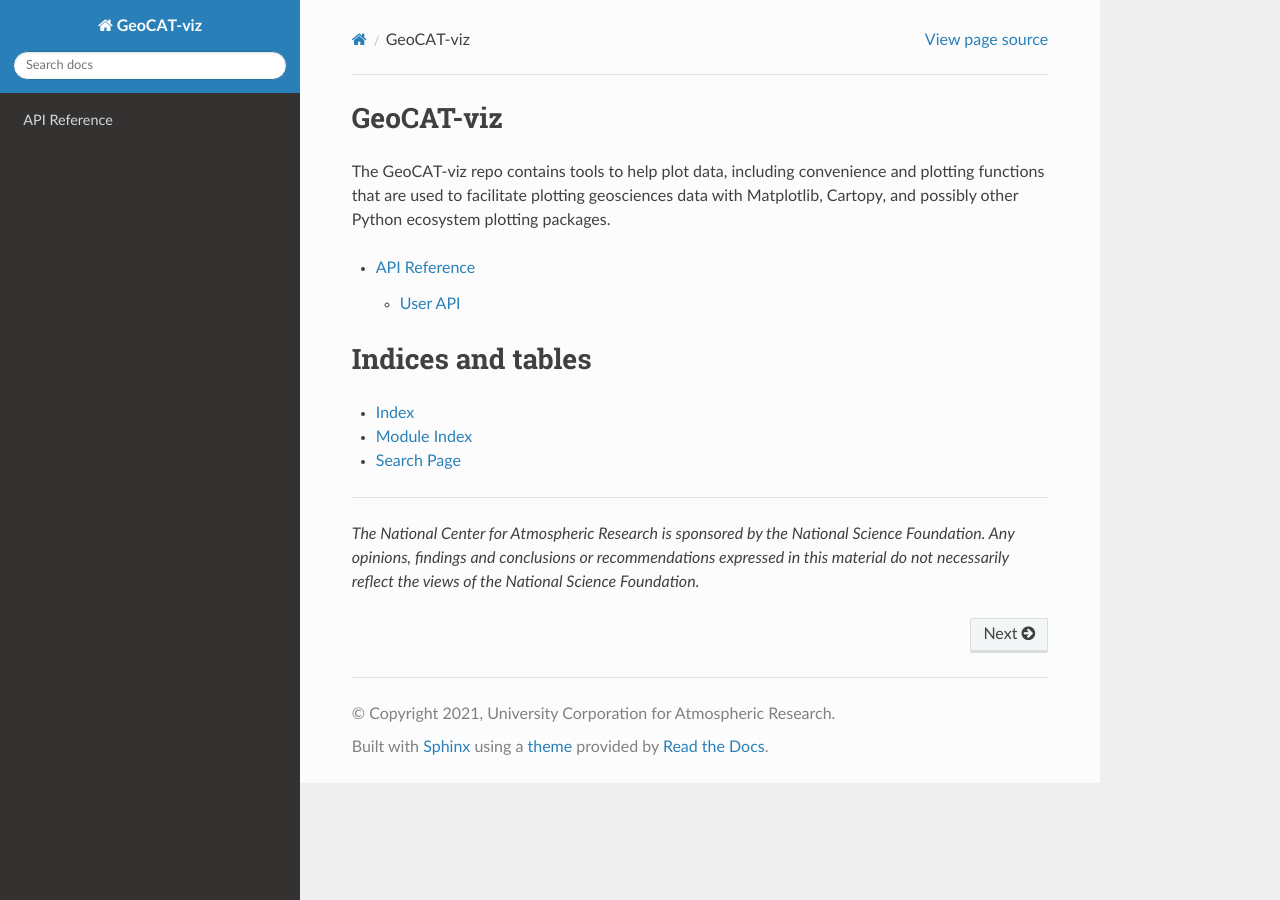
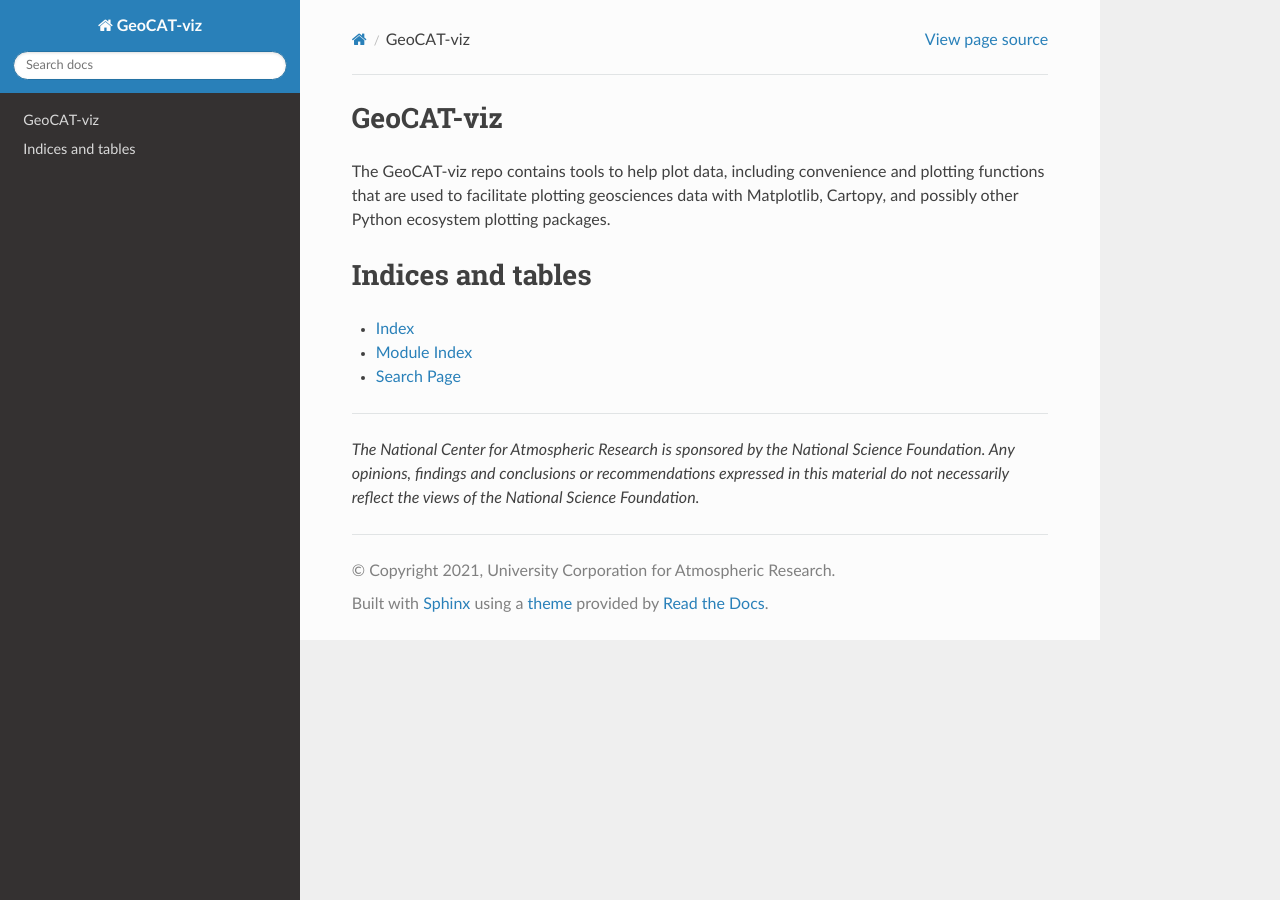
Before and after one commit to NCAR/geocat-viz, a Sphinx documentation site: the page built from docs/index.rst, in a window 1280 px wide. Built offline with Sphinx 7.4.7 and the Read the Docs theme 2.0.0, drawn with Linux system fonts in a browser that asks for light colours.

Commit message:
remove docs update from this PR

```diff
--- a/docs/api.rst
+++ /dev/null
@@ -1,8 +0,0 @@
-API Reference
-=============
-
-
-.. toctree::
-   :maxdepth: 2
-
-   user_api/index.rst
--- a/docs/index.rst
+++ b/docs/index.rst
@@ -19,8 +19,7 @@
 
 .. toctree::
    :maxdepth: 2
-
-   ./api
+   :caption: Contents:
 
 
 
--- a/docs/user_api/index.rst
+++ /dev/null
@@ -1,15 +0,0 @@
-.. currentmodule:: geocat.viz
-
-User API
-========
-
-Routines
---------
-
-GeoCAT-viz routines
-^^^^^^^^^^^^^^^^^^^
-
-.. autosummary::
-   :toctree: ./generated/
-
-   geocat.viz.taylor.TaylorDiagram
```
